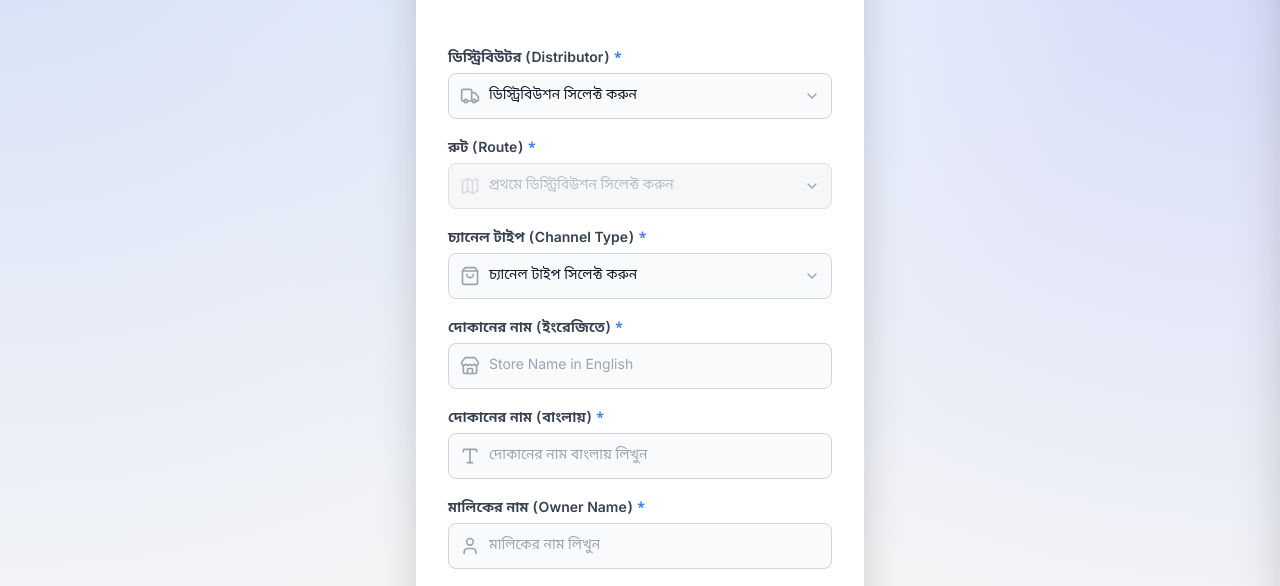
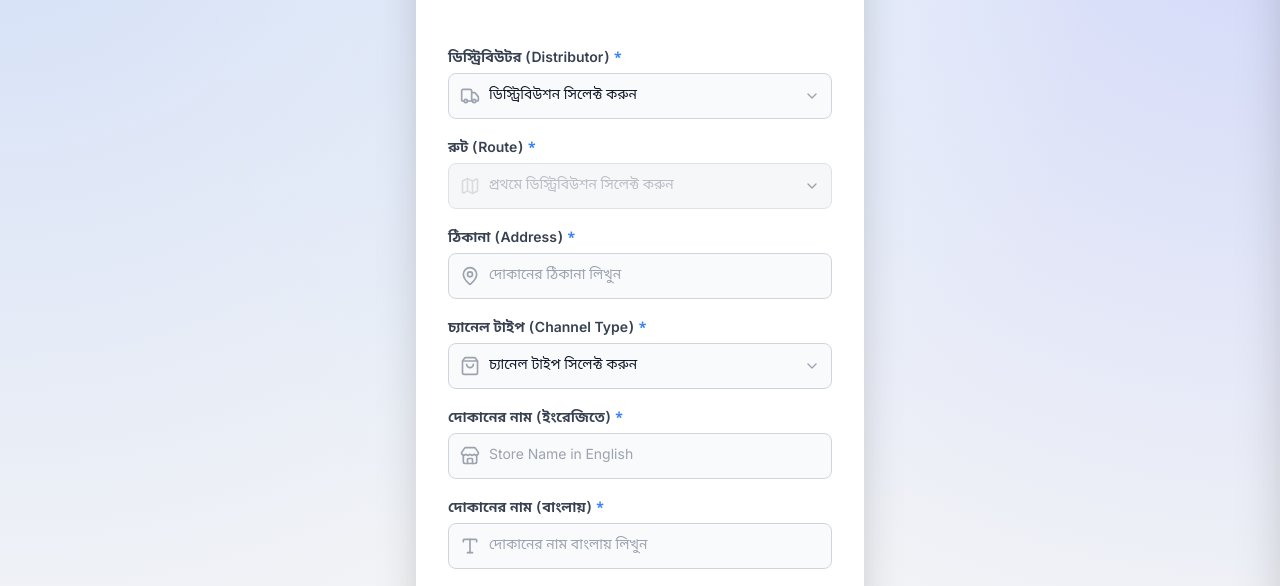
Before and after one commit to Farabi1096/colgatehub, a plain HTML site: page index.html in a window 1280 px wide. Shown: the part 143-729 px from the top of the page. Drawn offline with nearby package versions, Linux system fonts and the light colour scheme.

Commit message:
Update index.html

```diff
--- a/index.html
+++ b/index.html
@@ -130,6 +130,21 @@
 
                 <!-- === SECTION A: NEW OUTLET FIELDS (Default) === -->
                 <div id="newOutletFields" class="space-y-4 sm:space-y-5">
+
+                    <!-- Address (NEW - Placed after Route) -->
+                    <div class="input-group relative">
+                        <label class="block text-sm font-semibold text-gray-700 mb-1 transition-colors">
+                            ঠিকানা (Address) <span class="text-blue-500">*</span>
+                        </label>
+                        <div class="relative">
+                            <div class="absolute inset-y-0 left-0 pl-3 flex items-center pointer-events-none">
+                                <i data-lucide="map-pin" class="h-5 w-5 text-gray-400 transition-colors"></i>
+                            </div>
+                            <input type="text" name="address" required
+                                class="pl-10 block w-full rounded-lg border-gray-300 bg-gray-50 border focus:border-blue-500 focus:ring-2 focus:ring-blue-200 focus:bg-white text-gray-900 text-base sm:text-sm py-3 transition-all outline-none"
+                                placeholder="দোকানের ঠিকানা লিখুন">
+                        </div>
+                    </div>
 
                     <!-- Channel Type -->
                     <div class="input-group relative">
```
